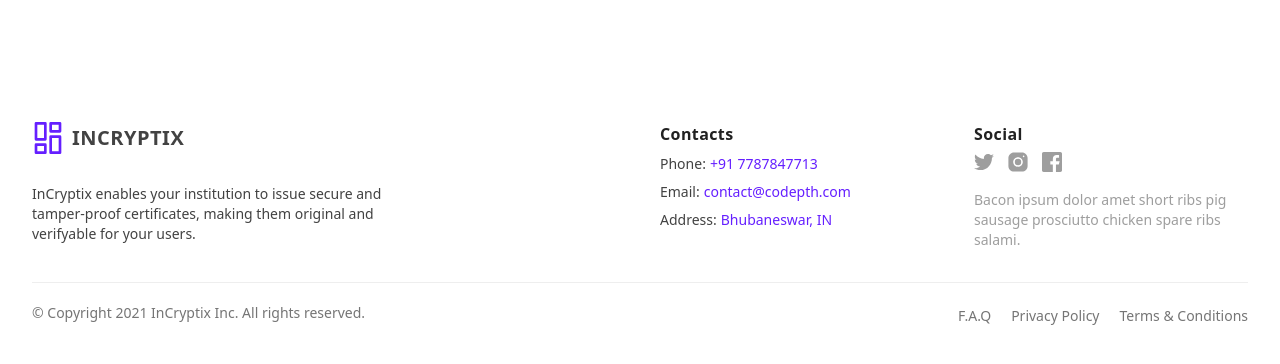
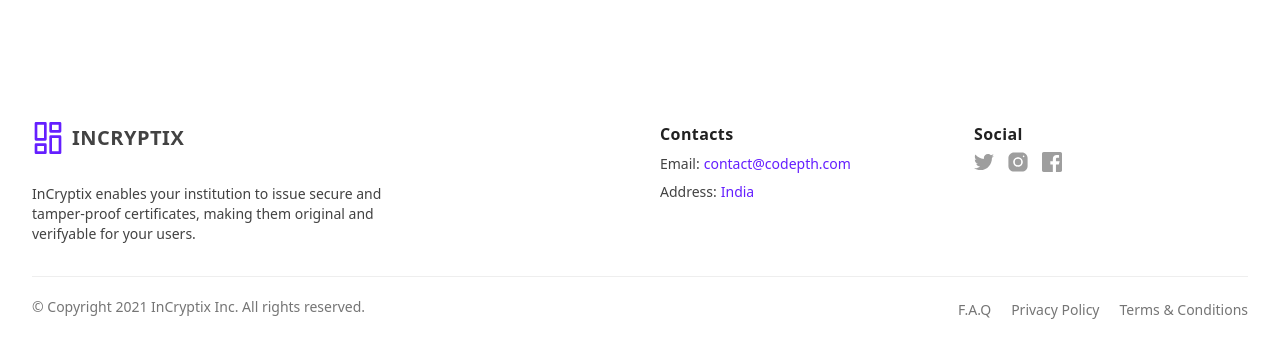
Before and after one commit to Youngblob/web, a website: page src/index.html in a window 1280 px wide. Shown: the part 574-938 px from the top of the page. Drawn offline with nearby package versions, Linux system fonts and the light colour scheme.

Commit message:
update footer

```diff
--- a/src/includes/footer.html
+++ b/src/includes/footer.html
@@ -20,11 +20,7 @@
     </div>
     <div class="space-y-2 text-sm">
       <p class="text-base font-bold tracking-wide text-gray-900">Contacts</p>
-      <div class="flex">
-        <p class="mr-1 text-gray-800">Phone:</p>
-        <a href="tel:+917787847713" aria-label="Our phone" title="Our phone"
-          class="transition-colors duration-300 text-deep-purple-accent-400 hover:text-deep-purple-800">+91 7787847713</a>
-      </div>
+
       <div class="flex">
         <p class="mr-1 text-gray-800">Email:</p>
         <a href="mailto:contact@codepth.com" aria-label="Our email" title="Our email"
@@ -35,7 +31,7 @@
         <a href="https://www.google.com/maps" target="_blank" rel="noopener noreferrer" aria-label="Our address"
           title="Our address"
           class="transition-colors duration-300 text-deep-purple-accent-400 hover:text-deep-purple-800">
-          Bhubaneswar, IN
+          India
         </a>
       </div>
     </div>
@@ -66,7 +62,7 @@
         </a>
       </div>
       <p class="mt-4 text-sm text-gray-500">
-        Bacon ipsum dolor amet short ribs pig sausage prosciutto chicken spare ribs salami.
+
       </p>
     </div>
   </div>
```
